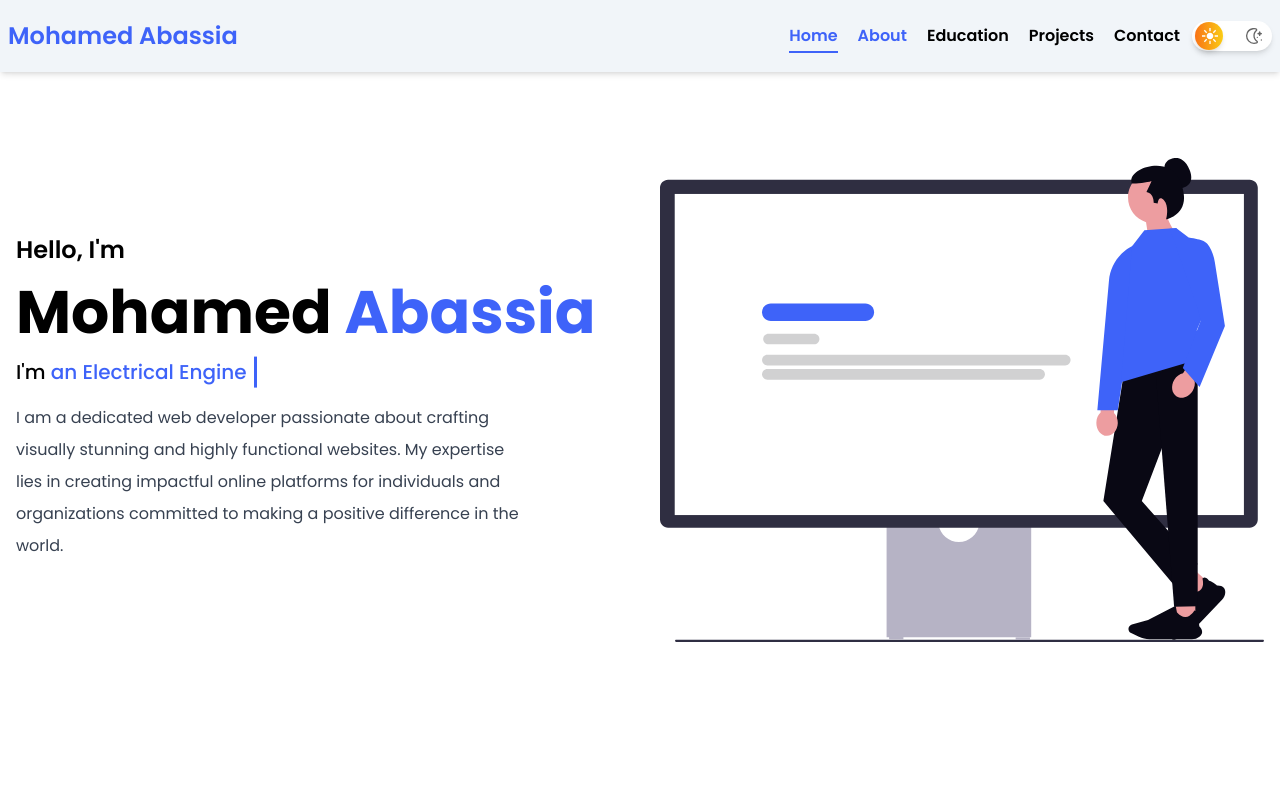
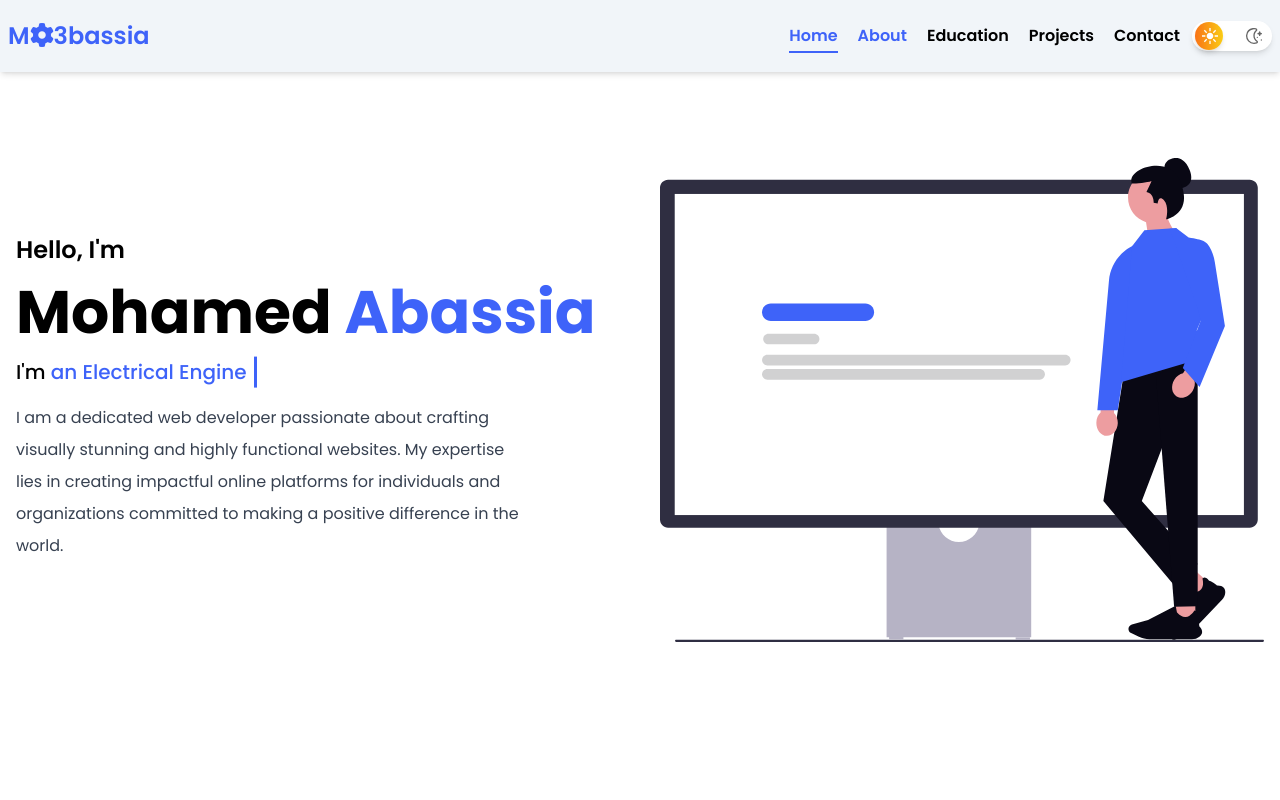
Before and after one commit to Mo3bassia/portfolio, a website with bundled scripts: page index.html in a window 1280 px wide. Shown: the top 800 px of the page. Built offline with nearby package versions, Linux system fonts and the light colour scheme.

Commit message:
edit website title to Mo3bassia

```diff
--- a/index.html
+++ b/index.html
@@ -23,7 +23,9 @@
       >
         <div class="container mx-auto px-2 flex items-center justify-between">
           <a class="text-primaryColor py-4" href="#">
-            <h3 class="m-0">Mohamed Abassia</h3>
+            <h3 class="m-0">
+              M<i class="fa-solid fa-gear animate-spin"></i>3bassia
+            </h3>
           </a>
           <div class="flex items-center space-x-3 py-4">
             <ul
```
Also changed, not shown: assets/css/output.css.
